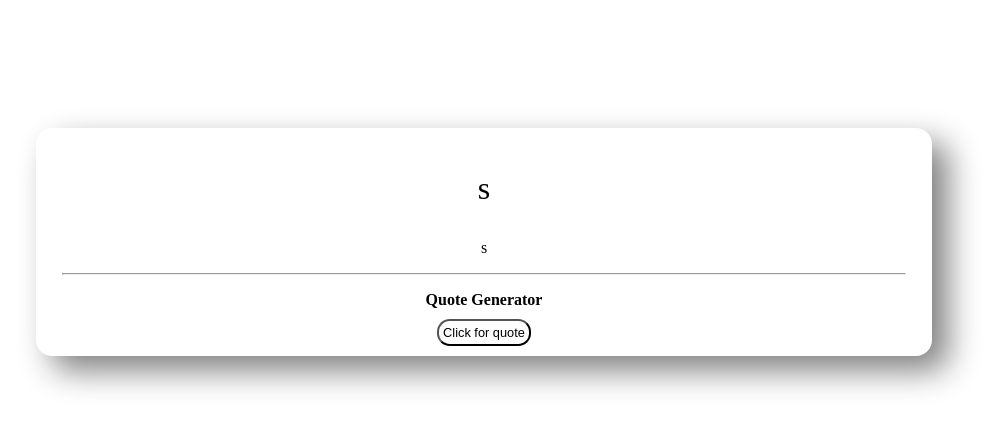
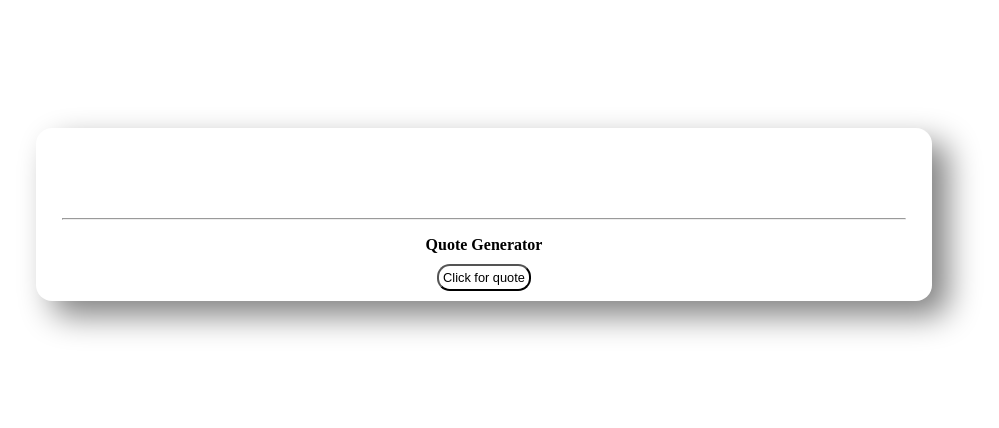
Before and after one commit to Luismunguiasalas/FullStack-proj-1, a plain HTML site: page index.html in a window 1280 px wide. Shown: the whole page, without its empty margins (156-1155 px from the left). Drawn offline with nearby package versions, Linux system fonts and the light colour scheme.

Commit message:
updated index.html

```diff
--- a/JavaScript/script.js
+++ b/JavaScript/script.js
@@ -111,7 +111,7 @@ const getRandomQuote = () => {
     return ranNum
 };
 
-//  accesses index returned by callback function, in multi-dimensional array, adds object key values to DOM with jQuery
+//  accesses index returned by callback function in array, adds object key values to DOM with jQuery
 const printQuote = quoteObj => {
     setRandomColor();
     $("#quote").text(quotes[quoteObj]["quote"]);
--- a/index.html
+++ b/index.html
@@ -1,6 +1,5 @@
 <!DOCTYPE html>
 <html lang="en">
-
   <head>
     <meta charset="UTF-8" />
     <meta name="viewport" content="width=device-width, initial-scale=1.0" />
@@ -10,14 +9,13 @@
 
   <body>
     <div class="container">
-        <p id="quote">s</p>
-        <p id="name">s</p>
-        <hr>
+      <p id="quote"></p>
+      <p id="name"></p>
+      <hr />
       <label for="btn">Quote Generator</label>
       <button id="btn">Click for quote</button>
     </div>
     <script src="https://ajax.googleapis.com/ajax/libs/jquery/3.4.1/jquery.min.js"></script>
     <script src="../JavaScript/script.js"></script>
   </body>
-
 </html>
```
Lines whose indentation alone changed are shown as unchanged.
